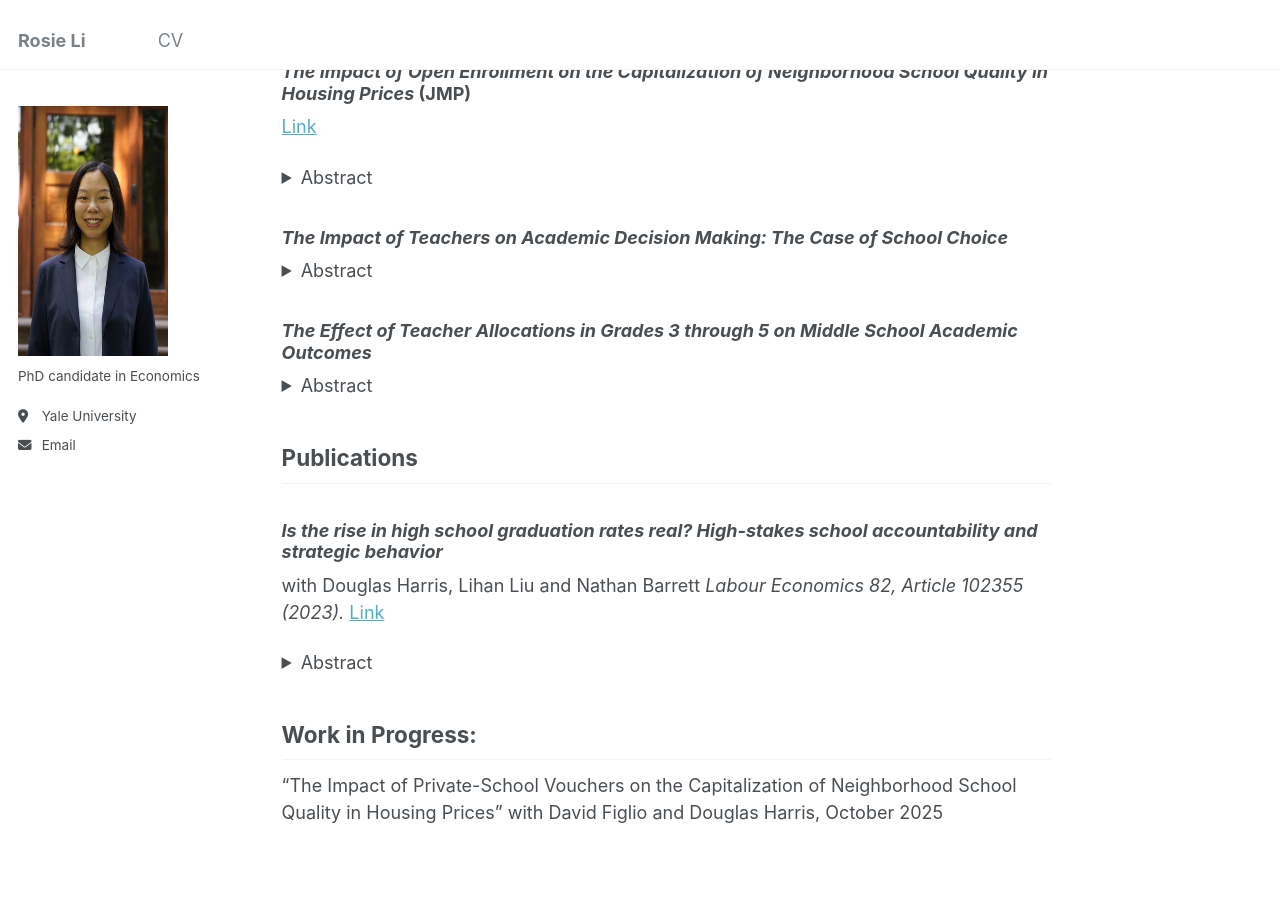
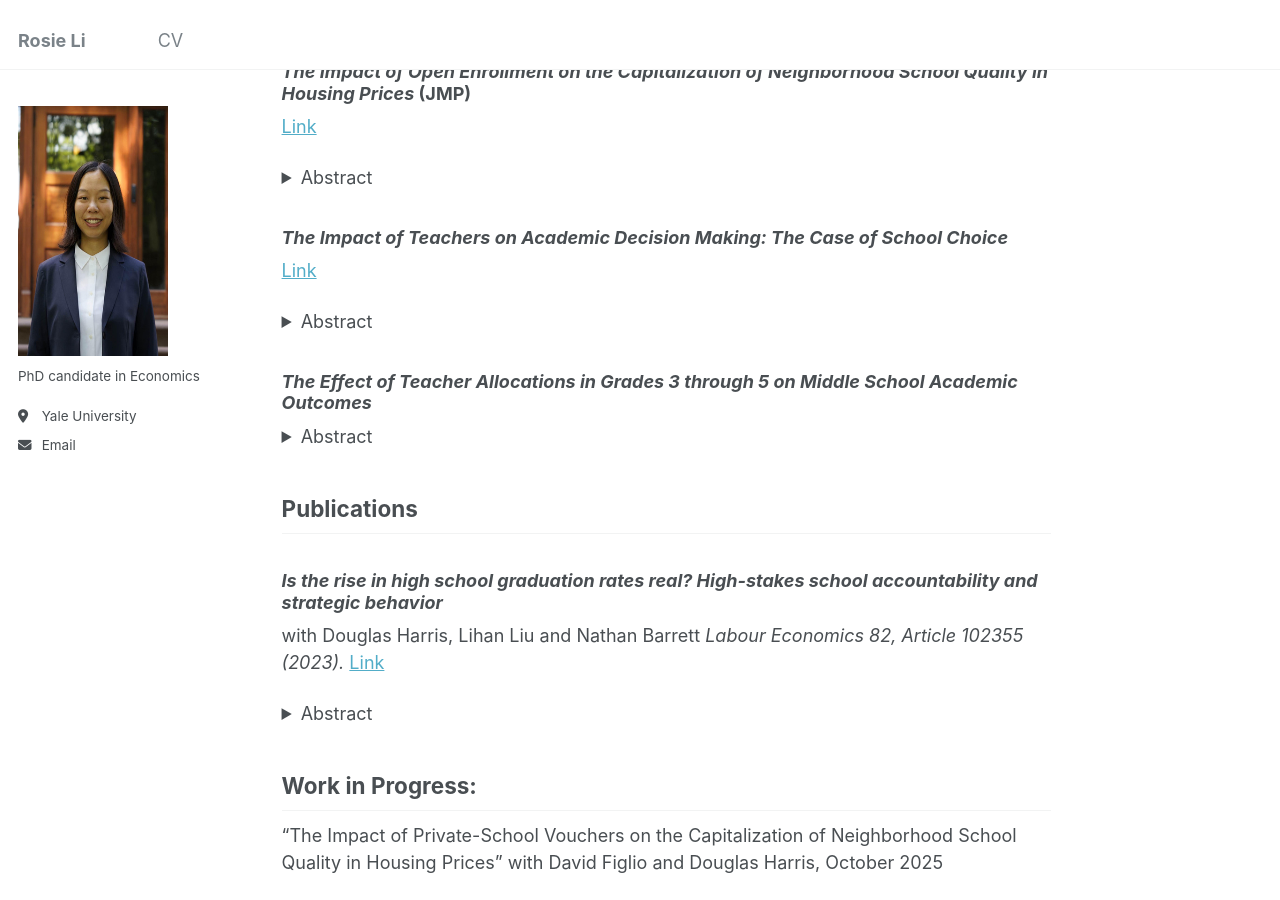
Before and after one commit to rosieli5/rosieli5.github.io, a Jekyll site: the page built from _pages/about.md, in a window 1280 px wide and 900 px high, scrolled down 506 px. Built offline with Jekyll 4.4.1, drawn with Linux system fonts in a browser that asks for light colours.

Commit message:
Update about.md

```diff
--- a/_pages/about.md
+++ b/_pages/about.md
@@ -31,7 +31,7 @@ Intra-district open enrollment reduces the link between locations and local scho
 </details>
 
 ### *The Impact of Teachers on Academic Decision Making: The Case of School Choice*
-
+[Link](http://rosieli5.github.io/files/wp_teacher_va_academic_decision_RosieLi.pdf)
 <details>
 
 <summary>Abstract</summary>
```
